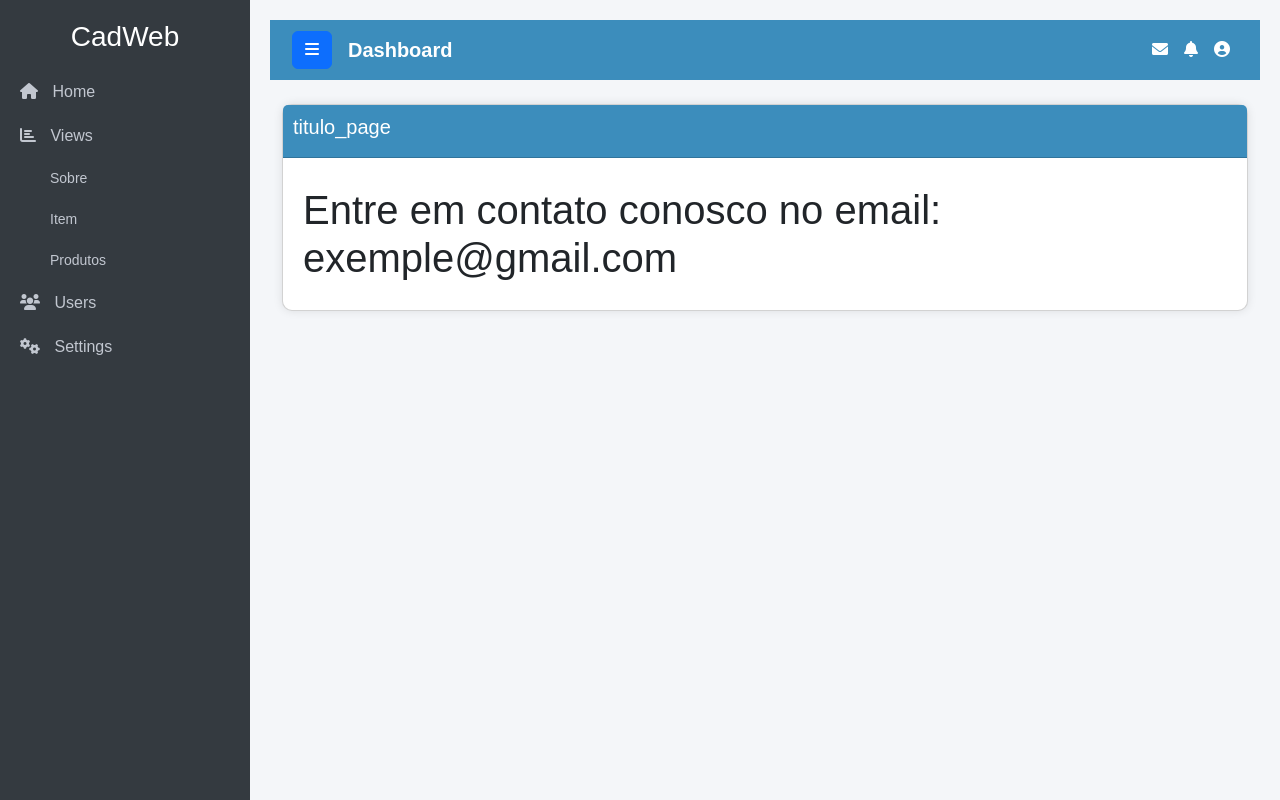
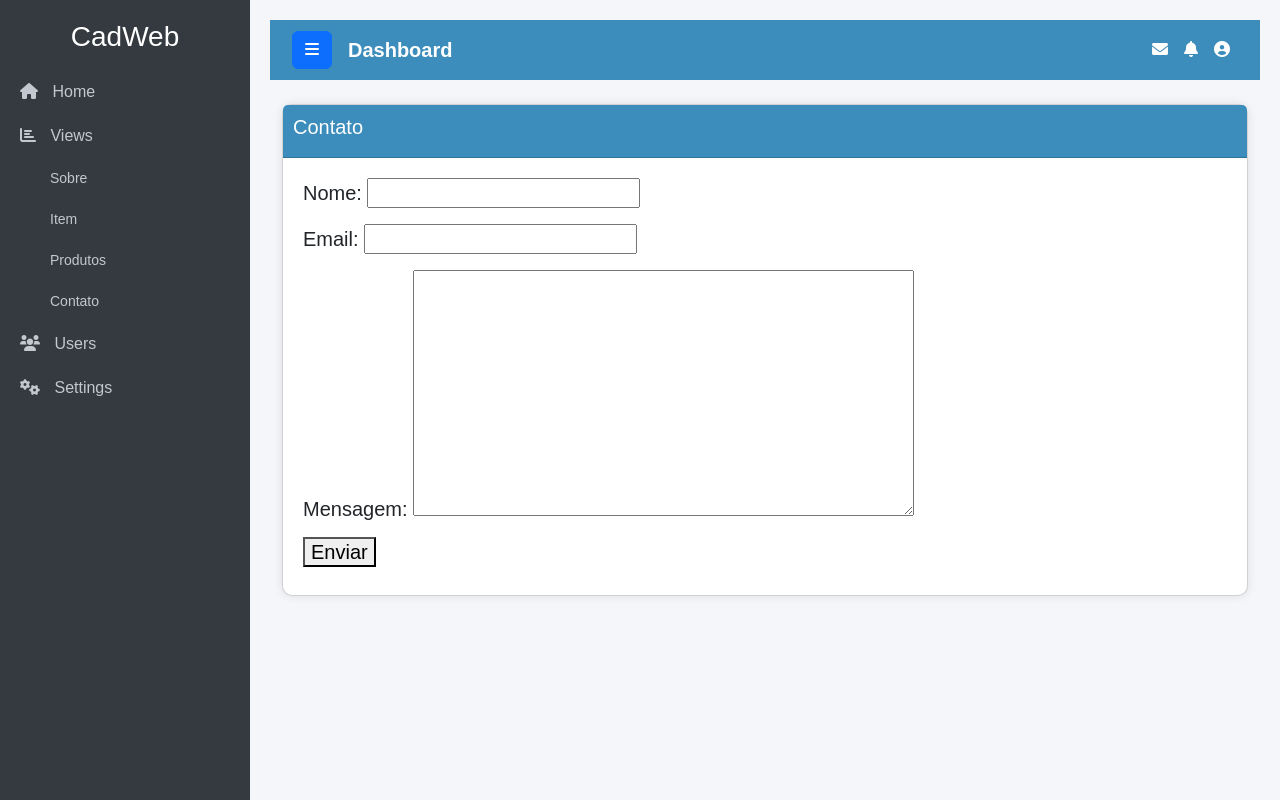
Before and after one commit to Claudio-Emanuel/piloto, a Django app: page /contato in a window 1280 px wide, after a click on "Views". Run offline with Django 5.2, Linux system fonts and the light colour scheme.

Commit message:
Deu certo V1.9

```diff
--- /dev/null
+++ b/home/forms.py
@@ -0,0 +1,15 @@
+# forms.py
+from django import forms
+
+
+class ContatoForm(forms.Form):
+    nome = forms.CharField(max_length=100)
+    email = forms.EmailField()
+    mensagem = forms.CharField(widget=forms.Textarea)
+
+
+
+
+class ProdutoForm(forms.Form):
+    nome = forms.CharField(max_length=100, label='Nome do Produto')
+    preco = forms.DecimalField(max_digits=10, decimal_places=2, label='Preço')
--- a/home/templates/contato.html
+++ b/home/templates/contato.html
@@ -2,6 +2,14 @@
 
 {% block titulo %} Contato {% endblock %}
 
+{% block titulo_page %} Contato {% endblock %}
+
 {% block conteudo %}
-    <h1>Entre em contato conosco no email: exemple@gmail.com</h1>
+
+    <form method="post">
+        {% csrf_token %}
+        {{ form.as_p }} <!-- Renderiza cada campo do formulário com <p> tags -->
+        <button type="submit">Enviar</button>
+    </form>
+
 {% endblock %}
--- a/home/templates/menu.html
+++ b/home/templates/menu.html
@@ -14,6 +14,9 @@
                 </li>
                 <li class="nav-item">
                     <a href="{% url 'produto' %}" class="nav-link">Produtos</a>
+                </li>
+                <li class="nav-item">
+                    <a href="{% url 'contato' %}" class="nav-link">Contato</a>
                 </li>
             </ul>
     </li>
--- a/home/views.py
+++ b/home/views.py
@@ -1,6 +1,5 @@
-from django.shortcuts import HttpResponse
-from django.shortcuts import render
-
+from django.shortcuts import HttpResponse, render
+from .forms import ContatoForm
 # Create your views here.
 from django.http import HttpResponse
 
@@ -11,7 +10,11 @@ def sobre(request):
     return render(request,'sobre.html')
 
 def contato(request):
-    return render(request,'contato.html')
+    form = ContatoForm()
+    contexto =  {
+        'form': form,
+    }
+    return render(request,'contato.html',contexto)
 
 def ajuda():
     return HttpResponse("<h1>Esta eh a pagina de ajuda</h1>")
```
